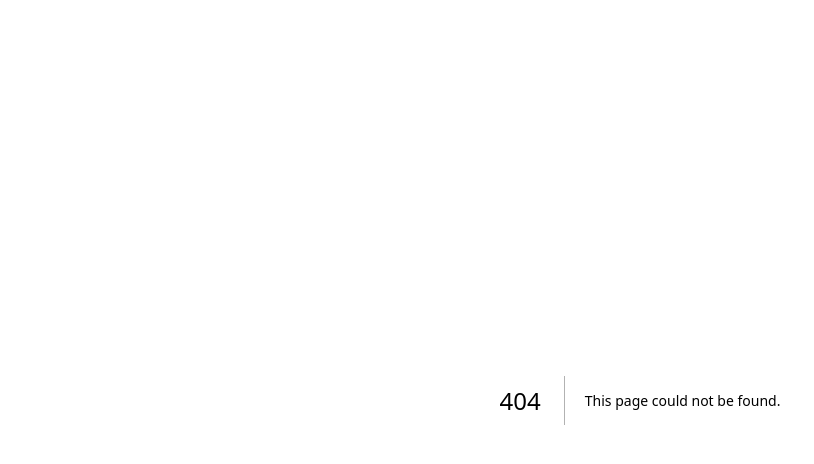
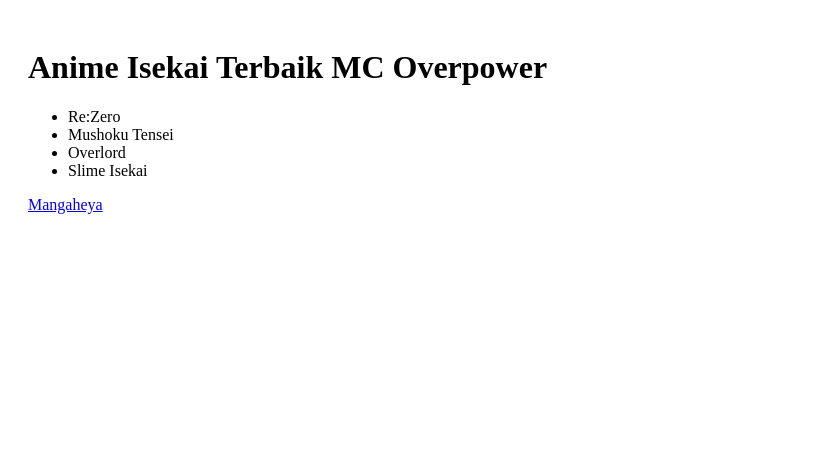
Before and after one commit to halotesting16/mangaheya, a Next.js app: page /anime-isekai-terbaik in a window 1280 px wide. Before the commit this address had no page. Shown: the top 464 px of the page, without its empty margins (0-814 px from the left). Built offline with nearby package versions, Linux system fonts and the light colour scheme.

Commit message:
Add Isekai anime list page

```diff
--- /dev/null
+++ b/pages/anime-isekai-terbaik.js
@@ -0,0 +1,16 @@
+export default function Isekai() {
+  return (
+    <div style={{ padding: 20 }}>
+      <h1>Anime Isekai Terbaik MC Overpower</h1>
+
+      <ul>
+        <li>Re:Zero</li>
+        <li>Mushoku Tensei</li>
+        <li>Overlord</li>
+        <li>Slime Isekai</li>
+      </ul>
+
+      <a href="https://mangaheya.net">Mangaheya</a>
+    </div>
+  );
+}
```
